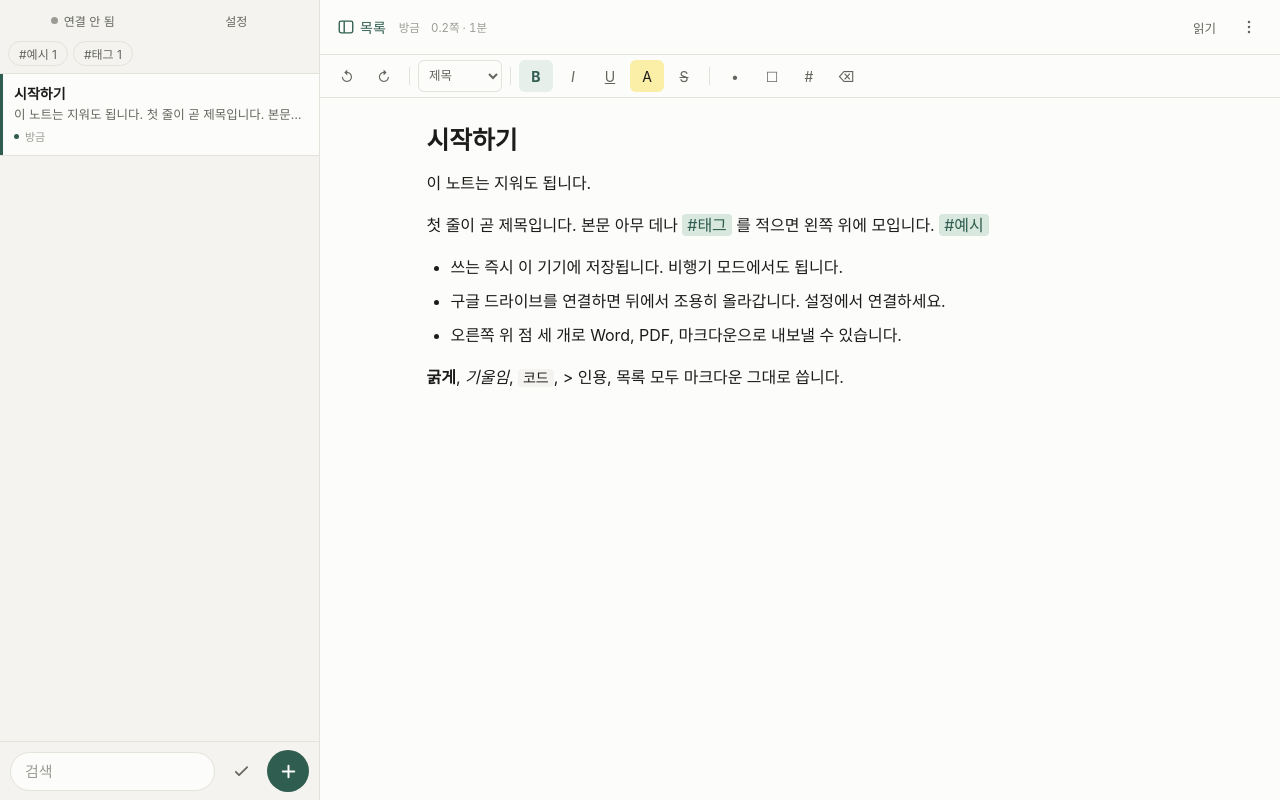
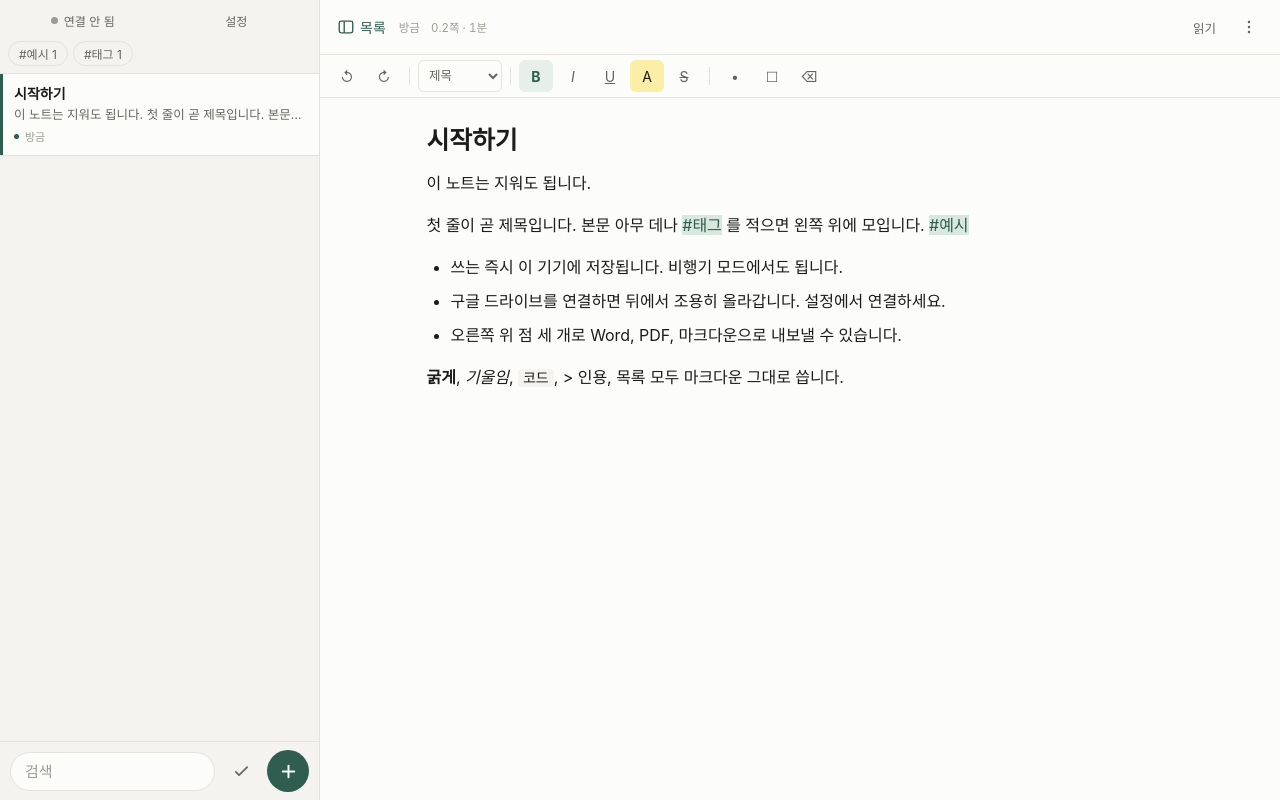
Before and after one commit to younghki92-oss/notes, a plain HTML site: page index.html in a window 1280 px wide. Drawn offline with Linux system fonts and the light colour scheme.

Commit message:
Add files via upload

```diff
--- a/app.js
+++ b/app.js
@@ -6,7 +6,7 @@
 import * as db from './db.js';
 import * as drive from './drive.js';
 import { render, splitFrontmatter, setAttachmentUrls } from './markdown.js';
-import { htmlToMarkdown, markdownToHtml, highlightTagAtCaret, normalizeText } from './richtext.js';
+import { htmlToMarkdown, markdownToHtml, normalizeText } from './richtext.js';
 import { merge3 } from './merge.js';
 import { measure, shortLabel, fullLabel } from './stats.js';
 import { exportMarkdown, exportDocx, printNote, exportAllZip } from './export.js';
@@ -16,7 +16,7 @@ const $ = id => document.getElementById(id);
 /* ── 문제가 생기면 화면에 보여 줍니다 ─────────
    (버튼이 조용히 먹통이 되는 것보다 낫습니다) */
 
-const BUILD = 'v24';
+const BUILD = 'v25';
 const missingIds = [];
 
 /** styles.css 가 같은 버전인지 확인합니다. 파일이 섞여 올라간 걸 잡아냅니다. */
@@ -86,6 +86,40 @@ let selectMode = false;
 const selected = new Set();
 let syncTimer = null;
 
+/* ── 태그 칠하기 ───────────────────────────────
+   글자를 상자로 감싸면, 그 뒤에 치는 글자까지 상자 안으로 빨려 들어가
+   띄어쓰기 뒤나 다음 줄까지 색이 번집니다.
+   그래서 글자는 그대로 두고, 화면 위에 형광펜처럼 색만 칠합니다.
+   글자 하나 칠 때마다 다시 칠하므로 실시간으로 보이고,
+   태그는 띄어쓰기나 줄바꿈에서 저절로 끝납니다. */
+
+const TAG_SCAN = /(^|[\s(\[{"'])#([\p{L}\p{N}_/-]{1,50})/gu;
+let tagFrame = 0;
+
+function paintTags() {
+  if (typeof CSS === 'undefined' || !CSS.highlights || typeof Highlight === 'undefined') return;
+  cancelAnimationFrame(tagFrame);
+  tagFrame = requestAnimationFrame(() => {
+    const ranges = [];
+    const walker = document.createTreeWalker(el.editor, NodeFilter.SHOW_TEXT);
+    for (let node = walker.nextNode(); node; node = walker.nextNode()) {
+      const text = node.nodeValue;
+      if (!text || !text.includes('#')) continue;
+      TAG_SCAN.lastIndex = 0;
+      let m;
+      while ((m = TAG_SCAN.exec(text))) {
+        if (/^\d+$/.test(m[2])) continue;            // #1 같은 숫자는 태그가 아닙니다
+        const start = m.index + m[1].length;
+        const r = new Range();
+        r.setStart(node, start);
+        r.setEnd(node, start + 1 + m[2].length);
+        ranges.push(r);
+      }
+    }
+    CSS.highlights.set('note-tag', new Highlight(...ranges));
+  });
+}
+
 /* ── 첨부 이미지 ───────────────────────────── */
 
 const attUrlCache = new Map();   // 첨부 id → blob 주소
@@ -115,6 +149,7 @@ async function loadIntoEditor(note, { keepScroll = false } = {}) {
   editorBase = note.body;
   edited = false;
   if (keepScroll) el.editor.scrollTop = top;
+  paintTags();
 }
 
 /* ── 공통 ──────────────────────────────────── */
@@ -700,8 +735,6 @@ function applyFormat(cmd) {
     }
   } else if (cmd === 'todo') {
     toggleTodo();
-  } else if (cmd === 'tag') {
-    document.execCommand('insertText', false, '#');
   } else if (cmd === 'undo' || cmd === 'redo') {
     document.execCommand(cmd);
   } else if (cmd === 'removeFormat') {
@@ -712,6 +745,7 @@ function applyFormat(cmd) {
   }
 
   edited = true;
+  paintTags();
   syncToolbarState();
   queueSave();
 }
@@ -927,17 +961,9 @@ on('editor', 'paste', e => {
   insertImages(imgs);
 });
 
-on('editor', 'input', () => { edited = true; repairTodos(); queueSave(); });
+on('editor', 'input', () => { edited = true; repairTodos(); paintTags(); queueSave(); });
 on('editor', 'blur', flushSave);
-
-// 스페이스나 엔터를 친 순간 태그에 색을 입힙니다 (커서가 흔들리지 않는 시점)
-on('editor', 'keyup', e => {
-  if (readOnly) return;
-  if (e.key === ' ' || e.key === 'Enter') {
-    try { highlightTagAtCaret(el.editor); } catch {}
-  }
-  syncToolbarState();
-});
+on('editor', 'keyup', syncToolbarState);
 on('editor', 'mouseup', syncToolbarState);
 on('editor', 'focus', syncToolbarState);
 
--- a/index.html
+++ b/index.html
@@ -97,7 +97,6 @@
       <span class="tb-sep"></span>
       <button data-cmd="insertUnorderedList" title="목록">•</button>
       <button data-cmd="todo" title="체크리스트">☐</button>
-      <button data-cmd="tag" title="태그">#</button>
       <button data-cmd="removeFormat" title="서식 지우기">⌫</button>
     </div>
 
--- a/richtext.js
+++ b/richtext.js
@@ -135,8 +135,7 @@ function mdInline(text, attUrls) {
   t = t.replace(/~~([^~]+)~~/g, '<del>$1</del>');
   t = t.replace(/==([^=\n]+)==/g, '<mark>$1</mark>');
   t = t.replace(/&lt;u&gt;([\s\S]*?)&lt;\/u&gt;/g, '<u>$1</u>');
-  t = t.replace(TAG_RE, (m, p, tag) =>
-    /^\d+$/.test(tag) ? m : `${p}<span class="tag">#${tag}</span>`);
+  // 태그는 글자를 감싸지 않습니다. 화면에 색만 칠합니다 (app.js 의 paintTags)
   return t || '<br>';
 }
 
--- a/styles.css
+++ b/styles.css
@@ -4,7 +4,7 @@
    ───────────────────────────────────────────── */
 
 :root {
-  --build: 'v24';
+  --build: 'v25';
   --paper:      #FCFCFA;
   --paper-2:    #F4F3EF;
   --ink:        #1C1D1A;
@@ -496,6 +496,12 @@ button { cursor: pointer; }
   display: block;
   margin: 1em 0;
 }
+/* 태그: 글자 위에 형광펜처럼 칠합니다 (글자는 감싸지 않습니다) */
+::highlight(note-tag) {
+  background-color: var(--tag-bg);
+  color: var(--accent);
+}
+
 .editor .tag {
   background: var(--tag-bg);
   color: var(--accent);
--- a/sw.js
+++ b/sw.js
@@ -3,7 +3,7 @@
    앱 파일을 고칠 때마다 VERSION 을 올리세요.
    ───────────────────────────────────────────── */
 
-const VERSION = 'v24';
+const VERSION = 'v25';
 const CACHE = `notes-shell-${VERSION}`;
 
 const SHELL = [
```
